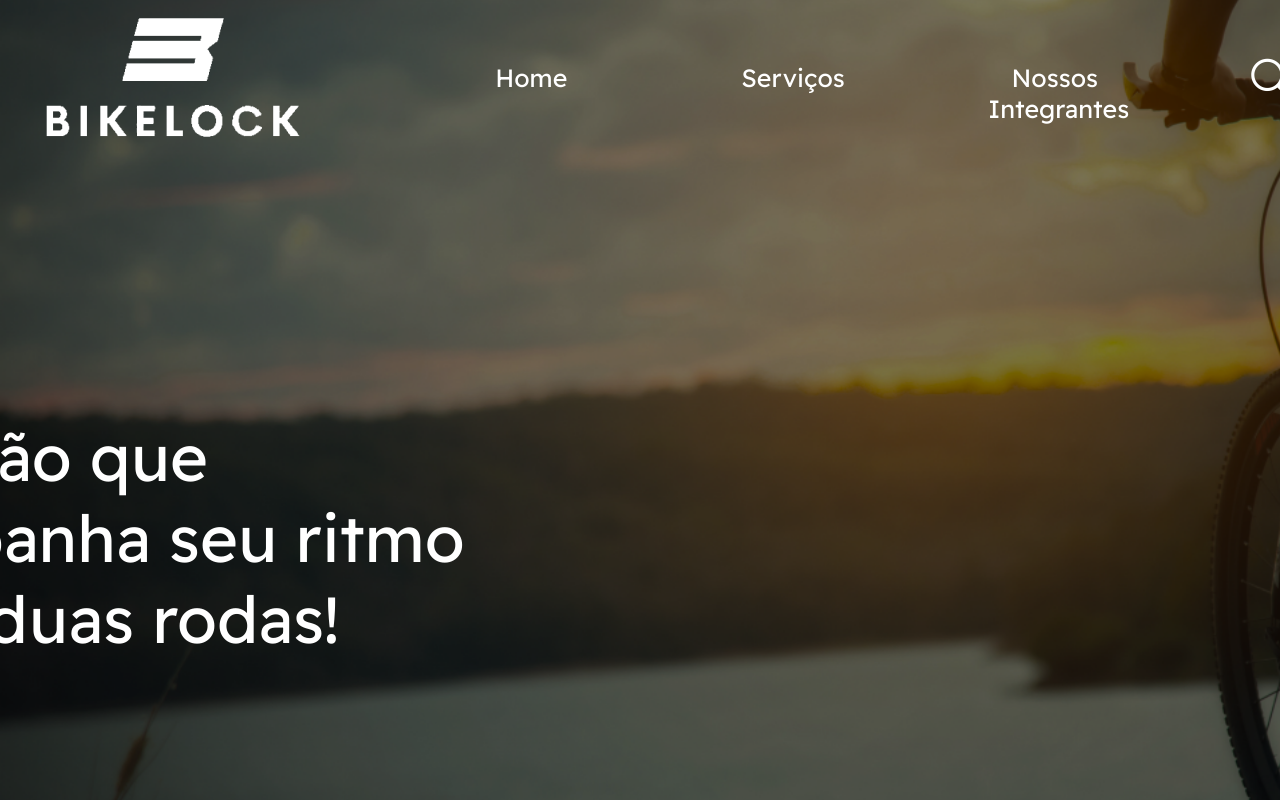
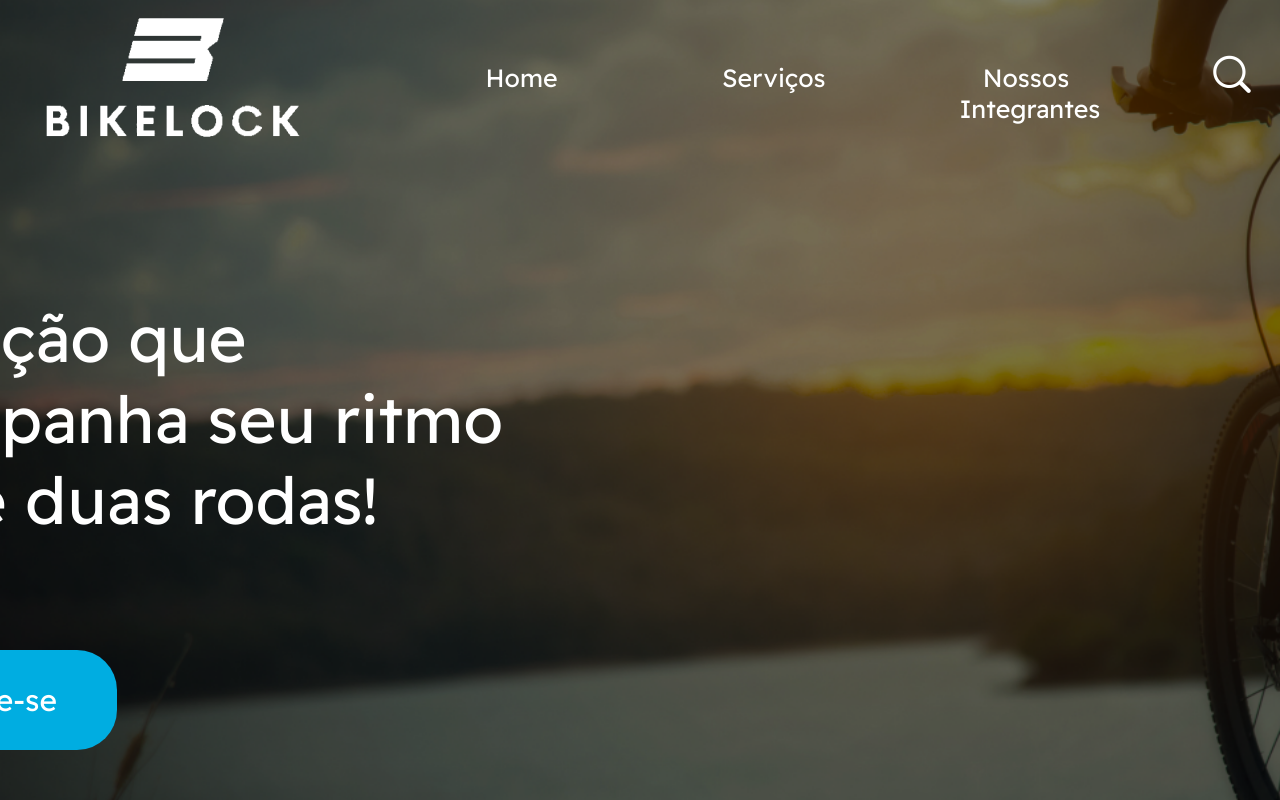
Before and after one commit to gabrielLoboo/react-sprint3, a React (Vite) app in the folder react-app/: page / in a window 1280 px wide. Shown: the top 800 px of the page. Built offline with nearby package versions, Linux system fonts and the light colour scheme.

Commit message:
finalizado

```diff
--- a/react-app/src/App.jsx
+++ b/react-app/src/App.jsx
@@ -1,7 +1,8 @@
 import './App.css'
+import Footer from './components/Footer/Footer'
 import Home from './components/Home/Home'
+import Navbar from './components/Navbar/Navbar'
 
-import Navbar from './components/Navbar/Navbar'
 
 function App() {
   return (
@@ -9,6 +10,8 @@ function App() {
 
       <Navbar />
       <Home />
+
+      <Footer />
     </>
   )
 }
--- a/react-app/src/components/Home/Home.jsx
+++ b/react-app/src/components/Home/Home.jsx
@@ -10,8 +10,6 @@ export default function Home() {
         <img src={background} alt="Background Image" className="background" />
         <div className="content">
 
-          <img className="portoLg" alt="Logo Porto" src={portoLogo} />
-
           <p className="text">Proteção que acompanha seu ritmo sobre duas rodas!</p>
 
           <button className="button-cadastre-se">Cadastre-se</button>
--- a/react-app/src/components/Home/style.css
+++ b/react-app/src/components/Home/style.css
@@ -1,7 +1,8 @@
 .index {
     width: 100%;
-    height: 100%;
+    height: 850px;
     background-size: cover;
+
   }
 
   .background {
@@ -10,18 +11,8 @@
     object-fit: cover;
     position: absolute;
     top: 0;
-    width: 1920px;
+    width: 1900px;
     height: 930px;
-  }
-
-  .portoLg {
-    height: 113px;
-    left: -730px;
-    object-fit: cover;
-    position: absolute;
-    top: -160px;
-    width: 340px;
-    position: relative;
   }
 
   .text {
@@ -31,13 +22,14 @@
     font-weight: 400px;
     text-align: left;
     height: 588px;
-    left: -480px;
+    left: -200px;
     letter-spacing: 0;
     line-height: normal;
     position: absolute;
     top: 200px;
     width: 733px;
     position: relative;
+
   }
 
   .button-cadastre-se {
@@ -46,7 +38,7 @@
     height: 100px;
     position: absolute;
     bottom: 100px;
-    left: -880px;
+    left: -700px;
     width: 290px;
     position: relative;
     color: #ffffff;
--- a/react-app/src/components/Navbar/Navbar.jsx
+++ b/react-app/src/components/Navbar/Navbar.jsx
@@ -1,17 +1,21 @@
 import './style.css'
 import bikeLogo from "../../assets/logo.png"
 import sIcon from "../../assets/searchIcon.png"
+
+
 
 export default function Navbar() {
   return (
         <div className="navbar">
             <img className="image" alt="Image" src={bikeLogo} />
 
-            <a href="" className="div">Home</a>
-            <a href="" className="div">Serviços</a>
-            <a href="" className="text-wrapper-2">Nossos Integrantes</a>
 
-            <img className="search-icon" alt="Search Icon" src={sIcon} />
+              <a href="#" className="text-wrapper-2">Home</a>
+              <a href="" className="text-wrapper-2">Serviços</a>
+              <a href="" className="text-wrapper-2">Nossos Integrantes</a>
+
+
+            <a href=""><img className="search-icon" alt="Search Icon" src={sIcon} /></a>
         </div>
   )
 }
--- a/react-app/src/components/Navbar/style.css
+++ b/react-app/src/components/Navbar/style.css
@@ -2,14 +2,14 @@
   position: fixed;
   top: 0;
   left: 0;
-  width: 100%;
+  width: 97%;
   background-color: transparent; /* Adicione a cor de fundo desejada */
   color: #fff; /* Adicione a cor de texto desejada */
   display: flex;
   justify-content: space-between;
   align-items: center;
-  padding: 10px; /* Adicione o espaçamento desejado */
-  z-index: 999; /* Certifique-se de que o Navbar esteja acima de outros elementos */
+  padding: 10px;
+  z-index: 999;
 }
 
 .navbar .image {
@@ -18,7 +18,6 @@
   width: 326px;
 }
 
-.navbar .div,
 .navbar .text-wrapper-2 {
   color: #ffffff;
   font-family: "Readex Pro", Helvetica;
```
